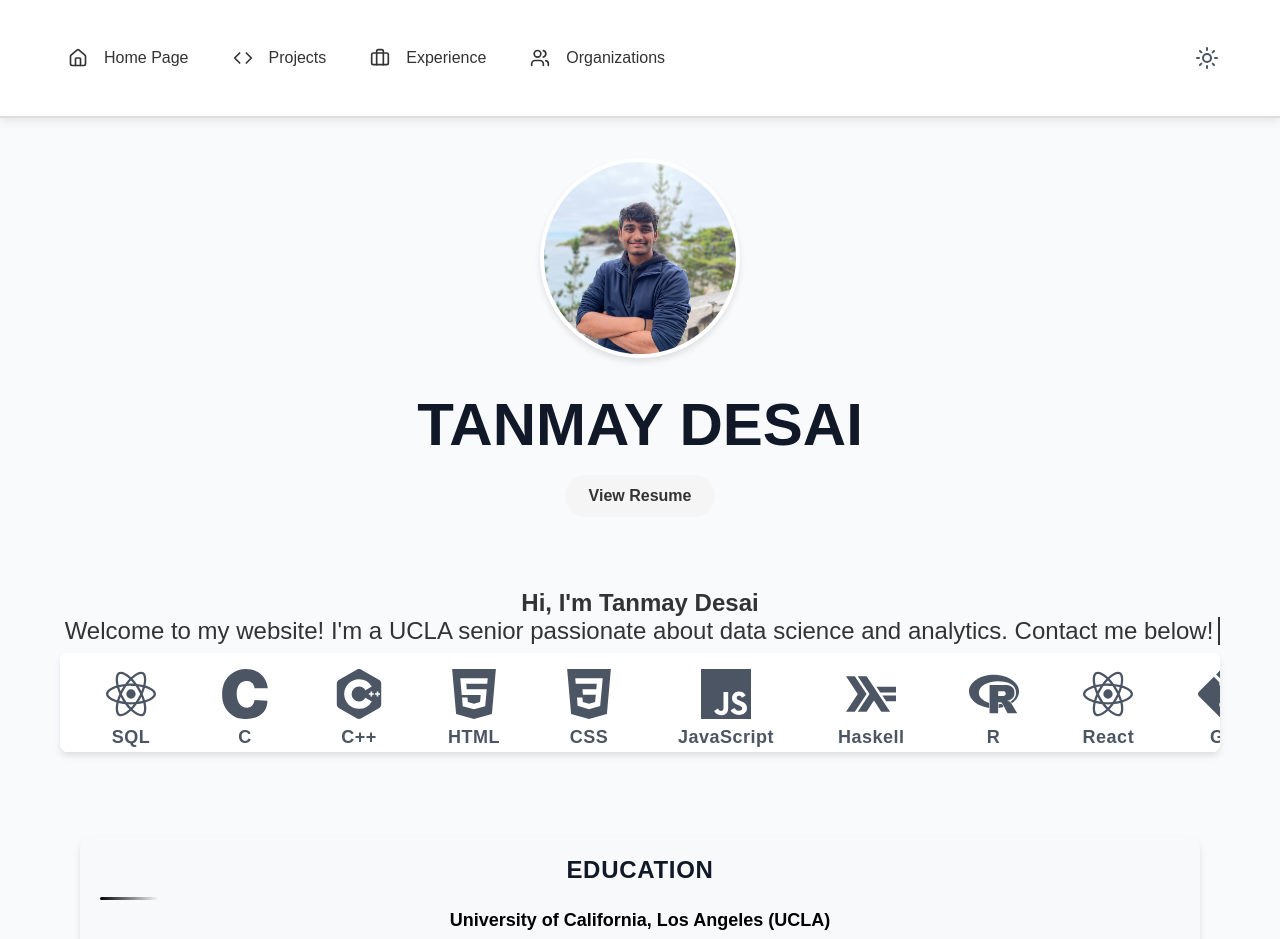
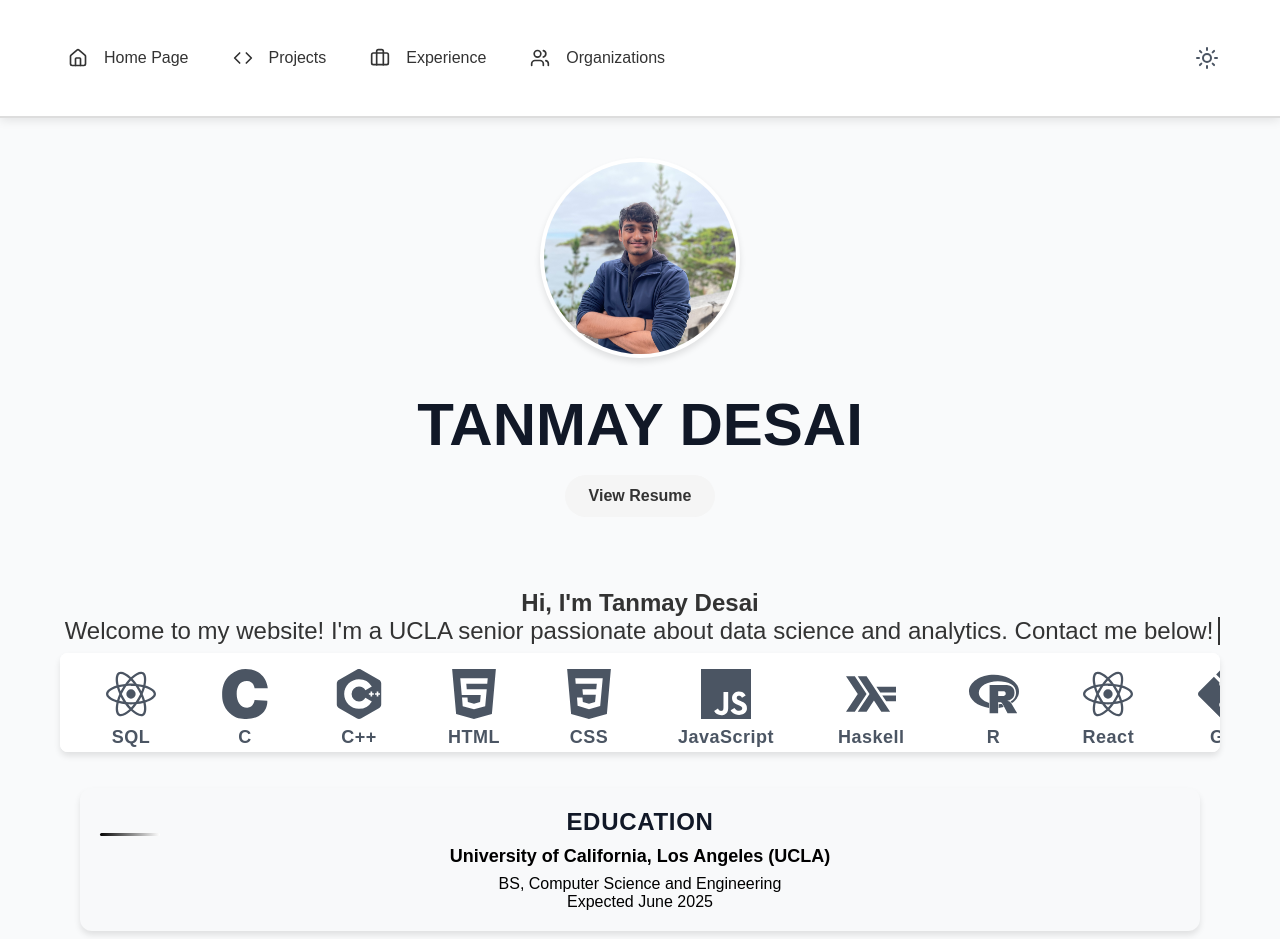
Before and after one commit to TanmayJDesai/MyWebsite, a React (Create React App) app: page / in a window 1280 px wide. Shown: the top 939 px of the page. Built offline with nearby package versions, Linux system fonts and the light colour scheme.

Commit message:
finalizing ui/ux

```diff
--- a/src/components/HomePage/HomePage.css
+++ b/src/components/HomePage/HomePage.css
@@ -285,7 +285,7 @@ body {
     border-radius: 0.5rem;
     box-shadow: 0 4px 6px rgba(0, 0, 0, 0.1);
     overflow: hidden;
-    margin-bottom: 4rem;
+    margin-bottom: 1rem;
   }
 
   .ticker-content {
@@ -329,7 +329,7 @@ body {
     font-size: 1.5rem;
     font-weight: bold;
     color: #111827;
-    margin-bottom: 1rem;
+    margin-bottom: 0rem;
   }
 
   .school-name {
@@ -891,8 +891,8 @@ html {
 
 .card-title {
   position: relative;
-  padding-bottom: 1rem;
-  margin-bottom: 1.5rem;
+  padding-bottom: 0rem;
+  margin-bottom: 0rem;
 }
 
 .card-title::after {
```
